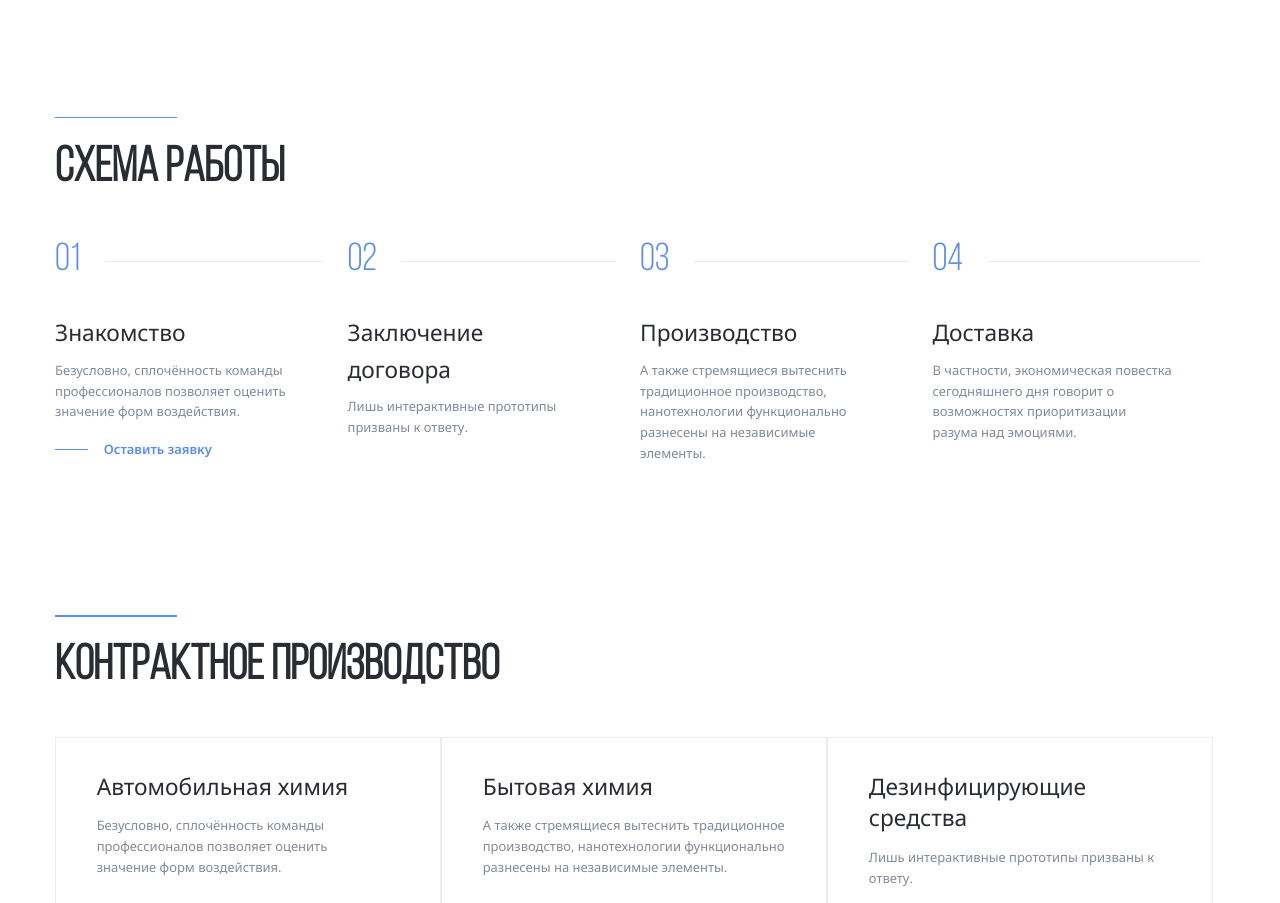
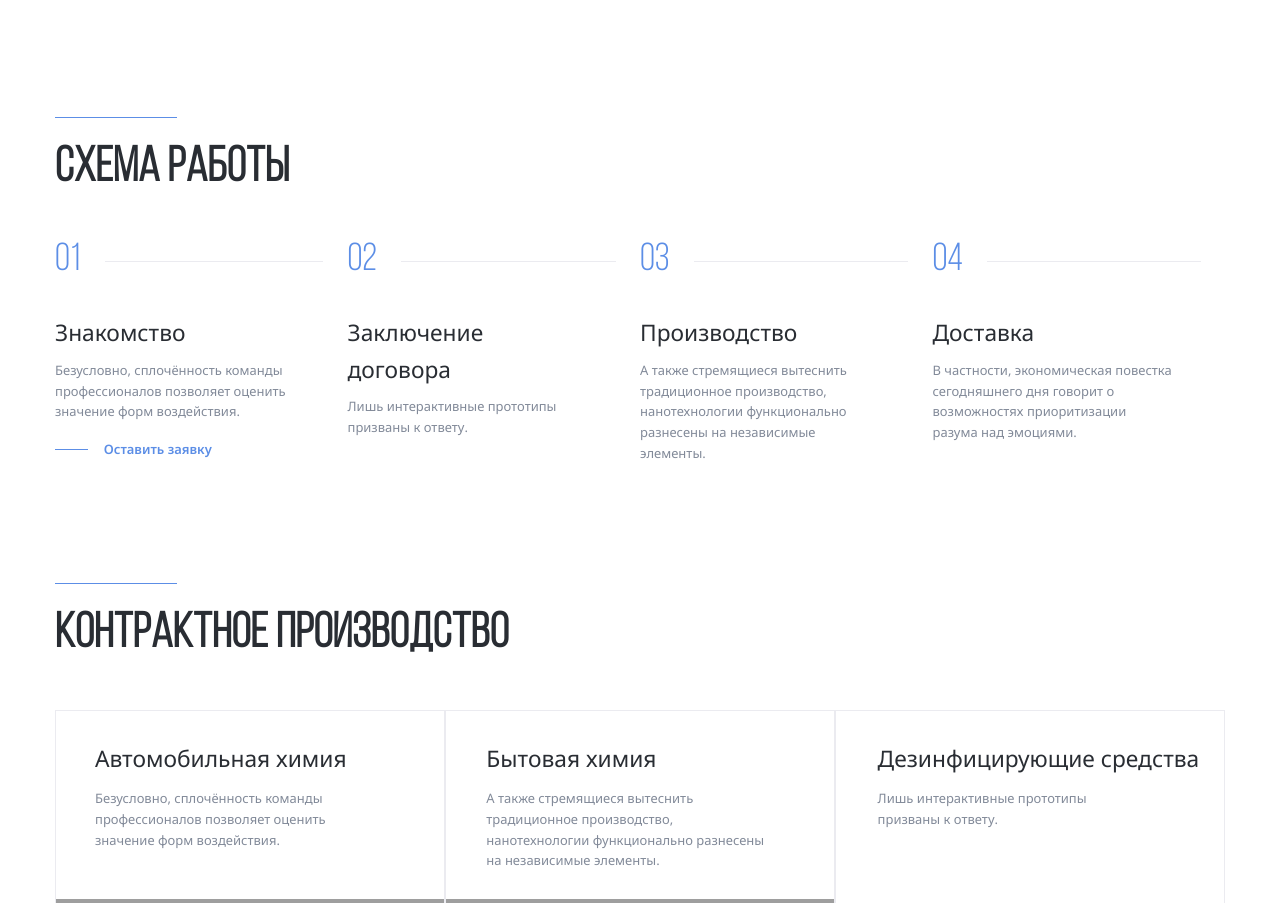
Before and after one commit to Alexey917/Aliance, a PHP site: page / in a window 1280 px wide. Shown: the part 826-1729 px from the top of the page. Run offline with PHP 8.4, Linux system fonts and the light colour scheme; grey boxes are pictures that could not be loaded.

Commit message:
fix: pixel perfect for section-production

```diff
--- a/css/style.css
+++ b/css/style.css
@@ -325,6 +325,7 @@ body {
   font-size: 3.75rem;
   line-height: 120%;
   color: #292d33;
+  letter-spacing: .4px;
 }
 
 .steps {
@@ -420,6 +421,14 @@ body {
   height: 1.25rem;
 }
 
+.section-production {
+  margin-top: -2.5rem;
+}
+
+.title-production {
+  margin-bottom: 3.5rem;
+}
+
 .cards {
   display: flex;
   flex-wrap: wrap;
@@ -427,7 +436,7 @@ body {
 
 .card {
   position: relative;
-  flex-basis: 33%;
+  width: 30rem;
   border: 1px solid #ebebf0;
   text-decoration: none;
   transition: border 0.3s;
@@ -442,7 +451,31 @@ body {
 }
 
 .card-content {
-  padding: 2.5rem 3.125rem;
+  padding: 2.5rem 2.1rem 2.5rem 2rem;
+}
+
+#card-content-1 {
+  padding: 2.5rem 2.1rem 2.5rem 3rem;
+}
+
+#card-content-2 {
+  padding: 2.5rem 5.1rem 2.5rem 3.1rem;
+}
+
+#card-content-3 {
+  padding: 2.5rem 0.5rem 2.5rem 3.2rem;
+}
+
+#card-content-4 {
+  padding: 2.5rem 5.1rem 2.5rem 3.2rem;
+}
+
+#card-content-5 {
+  padding: 2.5rem 1rem 2.5rem 3.2rem;
+}
+
+#card-content-6 {
+  padding: 2.5rem 5.1rem 2.5rem 3.2rem;
 }
 
 .card-title {
@@ -456,7 +489,7 @@ body {
 }
 
 .card-text {
-  margin-bottom: 24.625rem;
+  margin-bottom: 22rem;
   font-weight: 400;
   font-size: 1rem;
   line-height: 160%;
@@ -468,7 +501,11 @@ body {
   bottom: 0;
   right: 0;
   z-index: 0;
-  width: 90%;
+  width: 100%;
+}
+
+.scale-image {
+  width: 88%;
 }
 
 .marks {
--- a/index.html
+++ b/index.html
@@ -250,48 +250,48 @@
     </section>
     <!-- /.section sectio-light -->
 
-    <section class="section production">
+    <section class="section-production">
       <div class="container">
-        <div class="seporator"></div>
-        <h2 class="section-title">Контрактное производство</h2>
+        <div class="seporator seporator-product"></div>
+        <h2 class="section-title title-production">Контрактное производство</h2>
         <div class="cards">
           <a class="card" href="#">
-            <div class="card-content">
+            <div class="card-content" id="card-content-1">
               <h3 class="card-title">Автомобильная химия</h3>
               <p class="card-text">Безусловно, сплочённость команды профессионалов позволяет оценить<br>значение форм воздействия.</p>
             </div>
             <img src="img/automotive-chemicals.png" alt="Автомобильная химия" class="card-image">
           </a>
           <a class="card" href="#">
-            <div class="card-content">
+            <div class="card-content" id="card-content-2">
               <h3 class="card-title">Бытовая химия</h3>
               <p class="card-text">А также стремящиеся вытеснить традиционное производство, нанотехнологии функционально разнесены на независимые элементы.</p>
             </div>
             <img src="img/household-chemicals.png" alt="Бытовая химия" class="card-image">
           </a>
           <a class="card" href="#">
-            <div class="card-content">
+            <div class="card-content" id="card-content-3">
               <h3 class="card-title">Дезинфицирующие средства</h3>
-              <p class="card-text">Лишь интерактивные прототипы призваны к ответу.</p>
+              <p class="card-text">Лишь интерактивные прототипы <br>призваны к ответу.</p>
             </div>
-            <img src="img/disinfectants.png" alt="Дезинфицирующие средства" class="card-image">
+            <img src="img/disinfectants.png" alt="Дезинфицирующие средства" class="card-image scale-image">
           </a>
           <a class="card" href="#">
-            <div class="card-content">
+            <div class="card-content" id="card-content-4">
               <h3 class="card-title">Пищевые аэрозоли</h3>
               <p class="card-text">Безусловно, сплочённость команды профессионалов позволяет оценить значение форм воздействия.</p>
             </div>
-            <img src="img/food-aerosols.png" alt="Пищевые аэрозоли" class="card-image">
+            <img src="img/food-aerosols.png" alt="Пищевые аэрозоли" class="card-image scale-image">
           </a>
           <a class="card" href="#">
-            <div class="card-content">
+            <div class="card-content" id="card-content-5">
               <h3 class="card-title">Косметическая продукция</h3>
-              <p class="card-text">Лишь интерактивные прототипы призваны к ответу.</p>
+              <p class="card-text">Лишь интерактивные прототипы <br>призваны к ответу.</p>
             </div>
             <img src="img/cosmetic-products.png" alt="Косметическая продукция" class="card-image">
           </a>
           <a class="card" href="#">
-            <div class="card-content">
+            <div class="card-content" id="card-content-6">
               <h3 class="card-title">Краски аэрозольные</h3>
               <p class="card-text">А также стремящиеся вытеснить традиционное производство, нанотехнологии функционально разнесены на независимые элементы.</p>
             </div>
```
